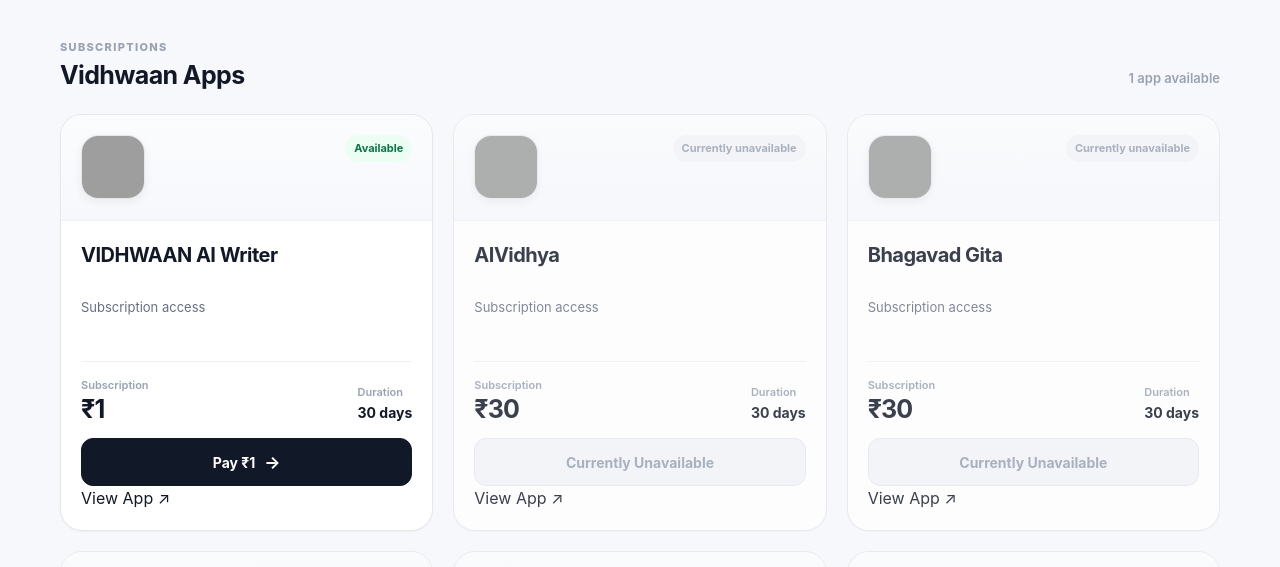
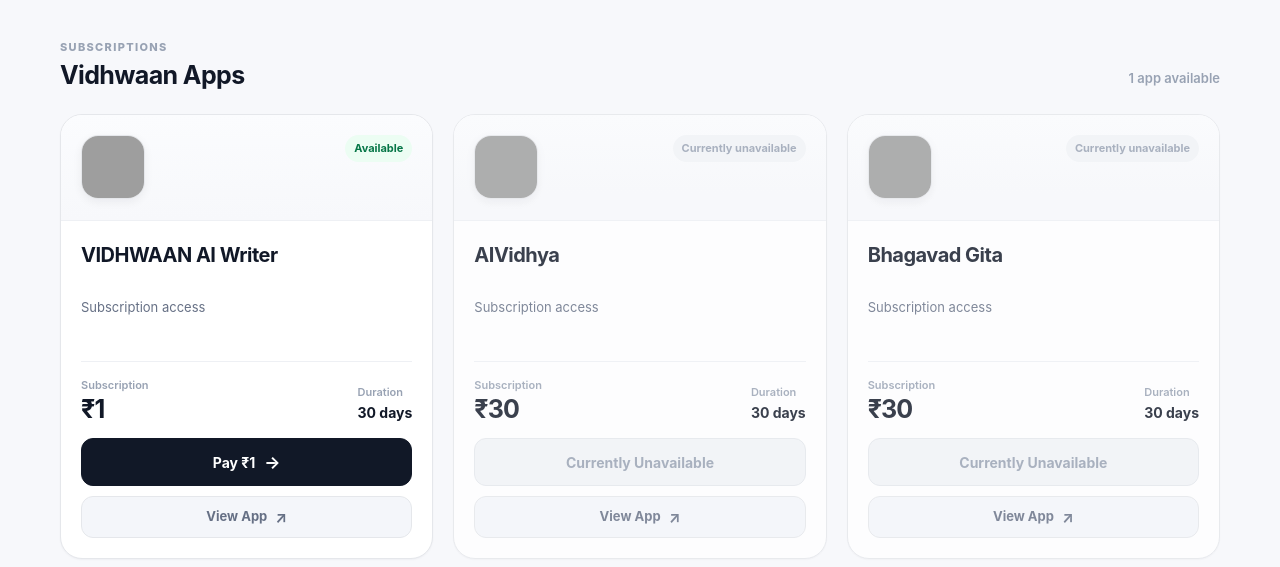
Before and after one commit to propertiesgrouphyd/paymentstore, a plain HTML site: page index.html in a window 1280 px wide. Shown: the part 309-876 px from the top of the page. Drawn offline with Linux system fonts and the light colour scheme; grey boxes are pictures that could not be loaded.

Commit message:
Update main.css

```diff
--- a/main.css
+++ b/main.css
@@ -799,6 +799,65 @@
 
 
 /* ============================================================
+   VIEW APP BUTTON
+   ============================================================ */
+
+.view-app-button {
+  width: 100%;
+  min-height: 42px;
+
+  margin-top: 10px;
+
+  padding:
+    9px
+    15px;
+
+  display: flex;
+  align-items: center;
+  justify-content: center;
+
+  gap: 8px;
+
+  border: 1px solid var(--border);
+  border-radius: 12px;
+
+  background: var(--surface-soft);
+  color: var(--text-soft);
+
+  font-size: 13px;
+  font-weight: 650;
+
+  transition:
+    background var(--transition),
+    border-color var(--transition),
+    color var(--transition),
+    transform var(--transition);
+}
+
+.view-app-button:hover {
+  background: #eef1f5;
+  border-color: #d8dce3;
+  color: var(--text);
+}
+
+.view-app-button:active {
+  transform: translateY(1px);
+}
+
+.view-app-button-arrow {
+  font-size: 15px;
+  line-height: 1;
+
+  transition:
+    transform var(--transition);
+}
+
+.view-app-button:hover
+.view-app-button-arrow {
+  transform: translate(2px, -2px);
+}
+
+/* ============================================================
    DISABLED APP
    ============================================================ */
 
```
